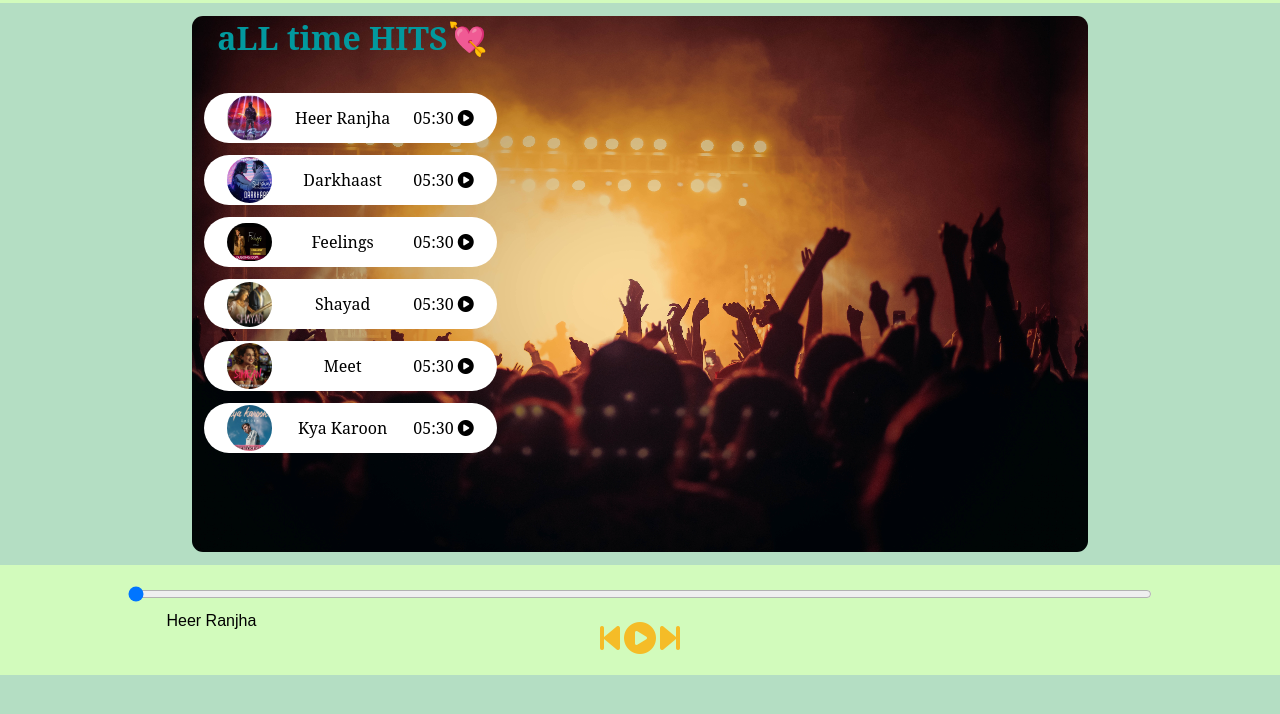
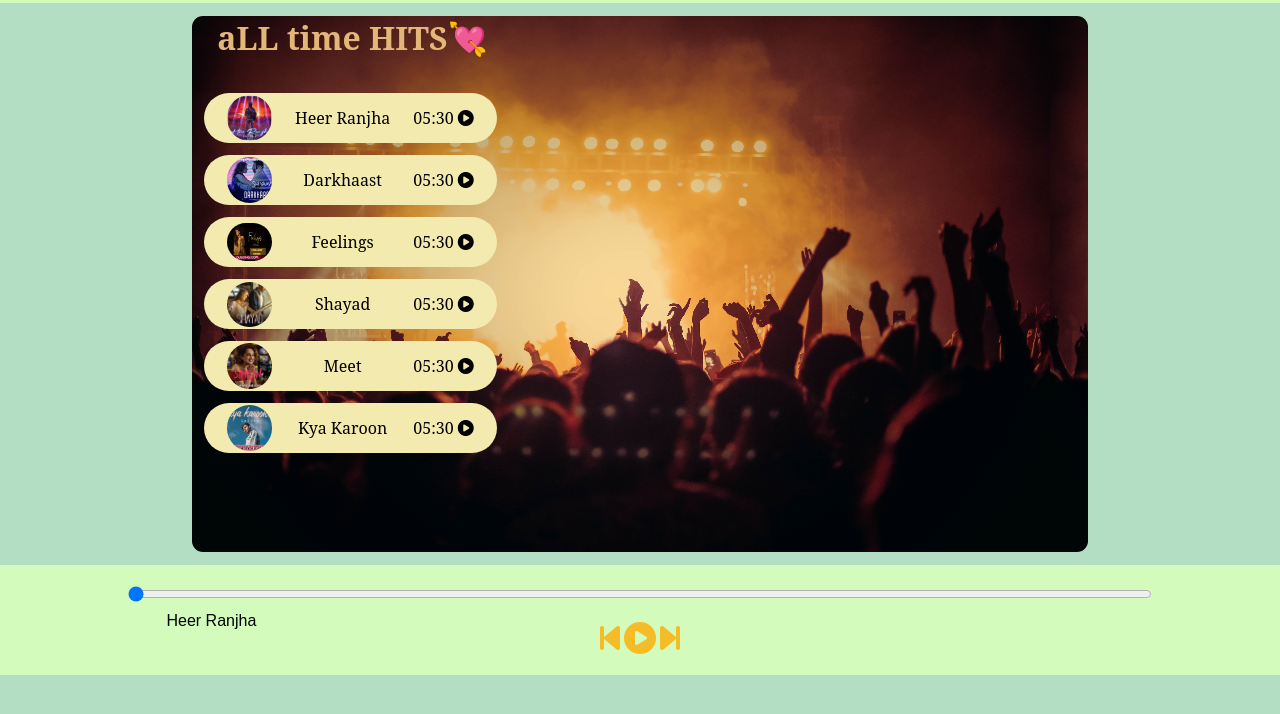
Before and after one commit to raw4321/sp..otify, a plain HTML site: page index.html in a window 1280 px wide. Shown: the part 62-776 px from the top of the page. Drawn offline with Linux system fonts and the light colour scheme.

Commit message:
Update style.css

```diff
--- a/style.css
+++ b/style.css
@@ -29,6 +29,7 @@ nav ul{
 }
 h1 {
     margin-left:8%;
+    color: #e3b778;
 }
 .brand{
     display: flex;
@@ -79,7 +80,7 @@ h1 {
     height: 50px;
     display: flex;
     /* width: 80%; */
-    background-color: white;
+    background-color: #f3eaaf;
     color: black;
     margin: 12px 12px;
     justify-content: space-between;
```
